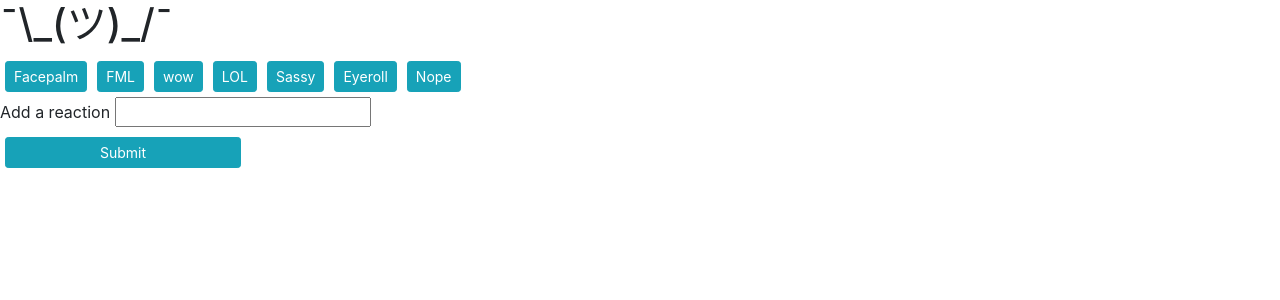
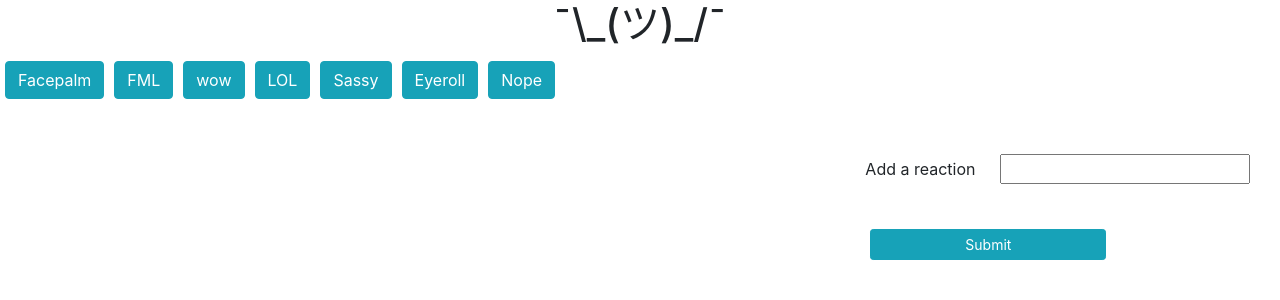
Before and after one commit to ashwritescode/giftastic, a PHP site: page / in a window 1280 px wide. Shown: the top 300 px of the page. Run offline with PHP 8.4, Linux system fonts and the light colour scheme; some libraries are stand-ins or nearby versions.

Commit message:
style changes

```diff
--- a/css/style.css
+++ b/css/style.css
@@ -1,3 +1,26 @@
 .btn{
 	margin:5px;
 }
+h1{
+	text-align: center;
+}
+
+#react-form{
+	padding:10px;
+	float: right;
+}
+
+#react-input{
+	margin: 40px 20px;
+	width: 250px;
+}
+
+#reactAppearDiv{
+	margin: 20px;
+	width: 75%;
+}
+
+.reactDiv{
+	float:left;
+	margin:10px;
+}
--- a/javascript/app.js
+++ b/javascript/app.js
@@ -13,7 +13,7 @@ var reactArray = ['Facepalm', 'FML', 'wow', 'LOL', 'Sassy', 'Eyeroll', 'Nope'];
 
 		for (var i = 0; i < reactArray.length; i++) {
 			var reactButton = $('<button>');
-			reactButton.addClass('btn btn-info btn-sm reactButtonClass');//css class
+			reactButton.addClass('btn btn-info btn-md reactButtonClass');//css class
 			reactButton.attr('data-reactname', reactArray[i]); //data attr for button
 
 			reactButton.text(reactArray[i]);
@@ -69,16 +69,16 @@ var reactArray = ['Facepalm', 'FML', 'wow', 'LOL', 'Sassy', 'Eyeroll', 'Nope'];
 				//create new image and append data-state attributes
 
 				var reactImage = $('<img>');
-				reactImage.attr('src', results[i].images.original_still.url);
-				reactImage.attr('data-still', results[i].images.original_still.url);
-				reactImage.attr('data-animate', results[i].images.original.url);
+				reactImage.attr('src', results[i].images.fixed_height_still.url);
+				reactImage.attr('data-still', results[i].images.fixed_height_still.url);
+				reactImage.attr('data-animate', results[i].images.fixed_height.url);
 				reactImage.attr('data-state', 'still')
 
 				//append rating to images
 
 				reactDiv.append(p);
 				reactDiv.append(reactImage);
-				reactDiv.addClass('reactDivClass');
+				reactDiv.addClass('reactDiv');
 				$('#reactAppearDiv').append(reactDiv);
 			}
 		});
```
